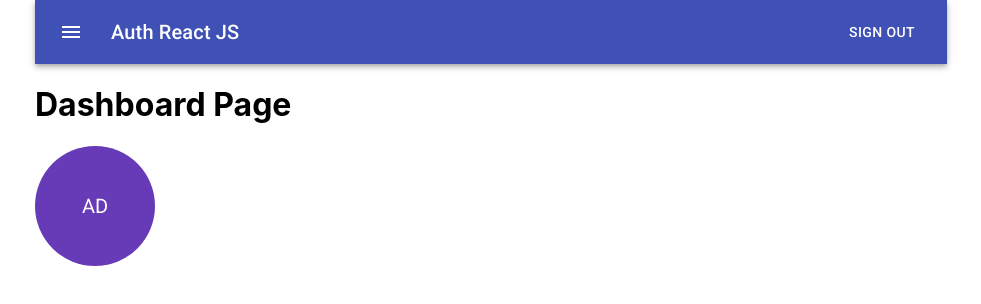
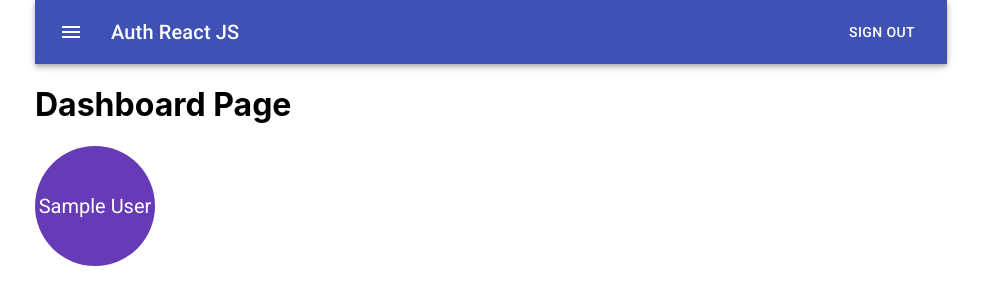
Before and after one commit to willsantos/reactjs-auth, a React (Create React App) app: page / in a window 1280 px wide. Shown: the top 304 px of the page, without its empty margins (149-1130 px from the left). Built offline with nearby package versions, Linux system fonts and the light colour scheme; sample sign-in values are in the browser's storage.

Commit message:
Show username in dashboard

```diff
--- a/src/components/MenuBar/index.jsx
+++ b/src/components/MenuBar/index.jsx
@@ -4,7 +4,6 @@ import {
 } from '@material-ui/core';
 import MenuIcon from '@material-ui/icons/Menu';
 import { authContext } from '../../contexts/auth';
-import SignIn from '../../pages/SignIn';
 
 const useStyles = makeStyles((theme) => ({
   root: {
--- a/src/pages/Dashboard/index.jsx
+++ b/src/pages/Dashboard/index.jsx
@@ -1,6 +1,7 @@
-import React from 'react';
+import React, { useContext } from 'react';
 import { Avatar, makeStyles } from '@material-ui/core';
 import { deepPurple } from '@material-ui/core/colors';
+import { authContext } from '../../contexts/auth';
 
 const useStyles = makeStyles((theme) => ({
   root: {
@@ -21,12 +22,13 @@ const useStyles = makeStyles((theme) => ({
 }));
 
 const Dashboard = () => {
+  const { user } = useContext(authContext);
   const classes = useStyles();
 
   return (
     <>
       <h1>Dashboard Page</h1>
-      <Avatar className={classes.purple}>AD</Avatar>
+      <Avatar className={classes.purple}>{user.name}</Avatar>
     </>
 
   );
```
